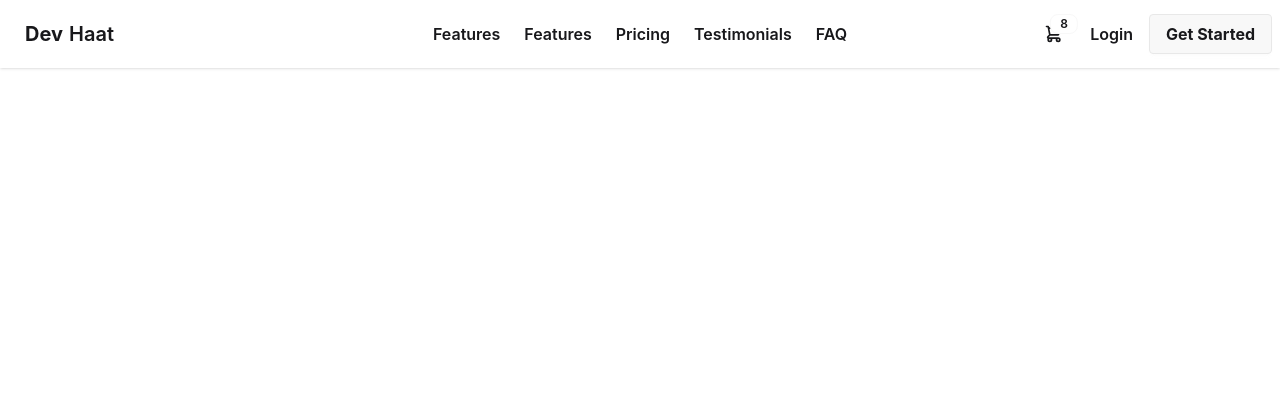
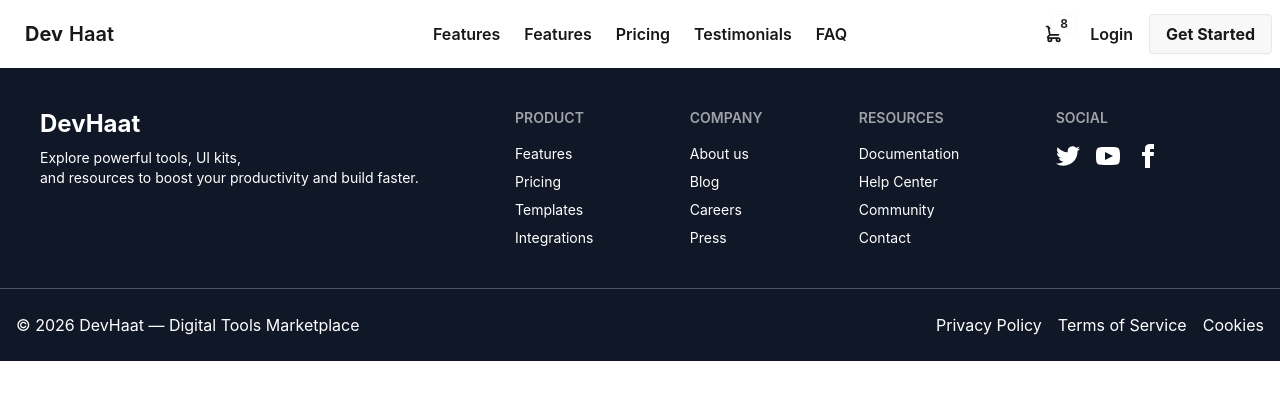
Before and after one commit to soheldev-codes/DevHaat, a React (Vite) app: page / in a window 1280 px wide. Shown: the top 400 px of the page. Built offline with nearby package versions, Linux system fonts and the light colour scheme.

Commit message:
Footer Design Implement done

```diff
--- /dev/null
+++ b/src/Components/Footer/Footer.jsx
@@ -0,0 +1,92 @@
+import React from "react";
+
+const Footer = () => {
+  return (
+    <div className="bg-[#101727]">
+      <footer className="footer sm:footer-horizontal  text-white p-10 container mx-auto">
+        <aside>
+          <span className="text-2xl font-bold">DevHaat</span>
+          <p>
+            Explore powerful tools, UI kits, <br /> and resources to boost your
+            productivity and build faster.
+          </p>
+        </aside>
+        <nav>
+          <h6 className="footer-title">Product</h6>
+          <a className="link link-hover">Features</a>
+          <a className="link link-hover">Pricing</a>
+          <a className="link link-hover">Templates</a>
+          <a className="link link-hover">Integrations</a>
+        </nav>
+        <nav>
+          <h6 className="footer-title">Company</h6>
+          <a className="link link-hover">About us</a>
+          <a className="link link-hover">Blog</a>
+          <a className="link link-hover">Careers</a>
+          <a className="link link-hover">Press</a>
+        </nav>
+        <nav>
+          <h6 className="footer-title">Resources</h6>
+          <a className="link link-hover">Documentation</a>
+          <a className="link link-hover">Help Center</a>
+          <a className="link link-hover">Community</a>
+          <a className="link link-hover">Contact</a>
+        </nav>
+        <nav>
+          <h6 className="footer-title">Social</h6>
+          <div className="grid grid-flow-col gap-4">
+            <a>
+              <svg
+                xmlns="http://www.w3.org/2000/svg"
+                width="24"
+                height="24"
+                viewBox="0 0 24 24"
+                className="fill-current"
+              >
+                <path d="M24 4.557c-.883.392-1.832.656-2.828.775 1.017-.609 1.798-1.574 2.165-2.724-.951.564-2.005.974-3.127 1.195-.897-.957-2.178-1.555-3.594-1.555-3.179 0-5.515 2.966-4.797 6.045-4.091-.205-7.719-2.165-10.148-5.144-1.29 2.213-.669 5.108 1.523 6.574-.806-.026-1.566-.247-2.229-.616-.054 2.281 1.581 4.415 3.949 4.89-.693.188-1.452.232-2.224.084.626 1.956 2.444 3.379 4.6 3.419-2.07 1.623-4.678 2.348-7.29 2.04 2.179 1.397 4.768 2.212 7.548 2.212 9.142 0 14.307-7.721 13.995-14.646.962-.695 1.797-1.562 2.457-2.549z"></path>
+              </svg>
+            </a>
+            <a>
+              <svg
+                xmlns="http://www.w3.org/2000/svg"
+                width="24"
+                height="24"
+                viewBox="0 0 24 24"
+                className="fill-current"
+              >
+                <path d="M19.615 3.184c-3.604-.246-11.631-.245-15.23 0-3.897.266-4.356 2.62-4.385 8.816.029 6.185.484 8.549 4.385 8.816 3.6.245 11.626.246 15.23 0 3.897-.266 4.356-2.62 4.385-8.816-.029-6.185-.484-8.549-4.385-8.816zm-10.615 12.816v-8l8 3.993-8 4.007z"></path>
+              </svg>
+            </a>
+            <a>
+              <svg
+                xmlns="http://www.w3.org/2000/svg"
+                width="24"
+                height="24"
+                viewBox="0 0 24 24"
+                className="fill-current"
+              >
+                <path d="M9 8h-3v4h3v12h5v-12h3.642l.358-4h-4v-1.667c0-.955.192-1.333 1.115-1.333h2.885v-5h-3.808c-3.596 0-5.192 1.583-5.192 4.615v3.385z"></path>
+              </svg>
+            </a>
+          </div>
+        </nav>
+      </footer>
+
+      <div className="text-white container mx-auto ">
+        <hr className="text-gray-600 " />
+        <div className="py-6 px-4 flex justify-between">
+          <div>
+            <p>© 2026 DevHaat — Digital Tools Marketplace</p>
+          </div>
+          <div className=" flex gap-4">
+            <p>Privacy Policy </p>
+            <p>Terms of Service </p>
+            <p>Cookies</p>
+          </div>
+        </div>
+      </div>
+    </div>
+  );
+};
+
+export default Footer;
--- a/src/Pages/Home.jsx
+++ b/src/Pages/Home.jsx
@@ -1,10 +1,12 @@
 import React from "react";
 import Navbar from "../Components/Navbar/Navbar";
+import Footer from "../Components/Footer/Footer";
 
 const Home = () => {
   return (
     <>
       <Navbar />
+      <Footer />
     </>
   );
 };
```
